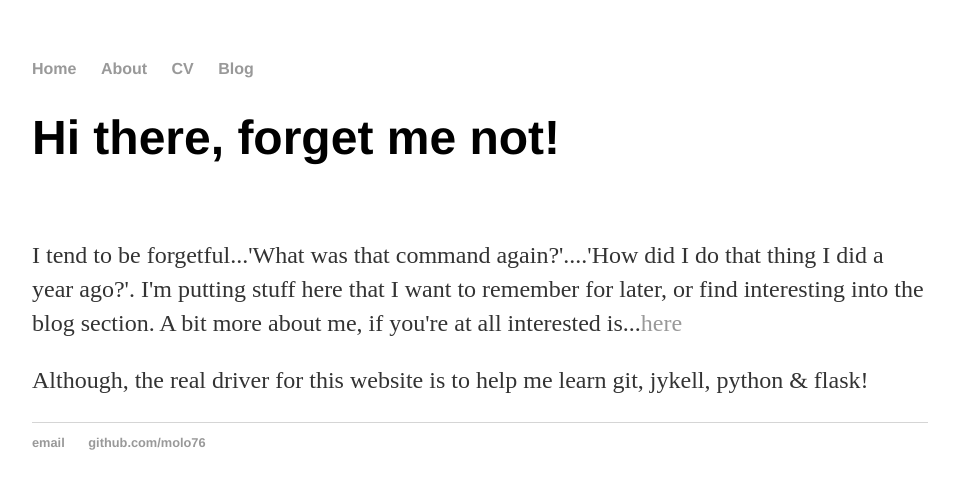
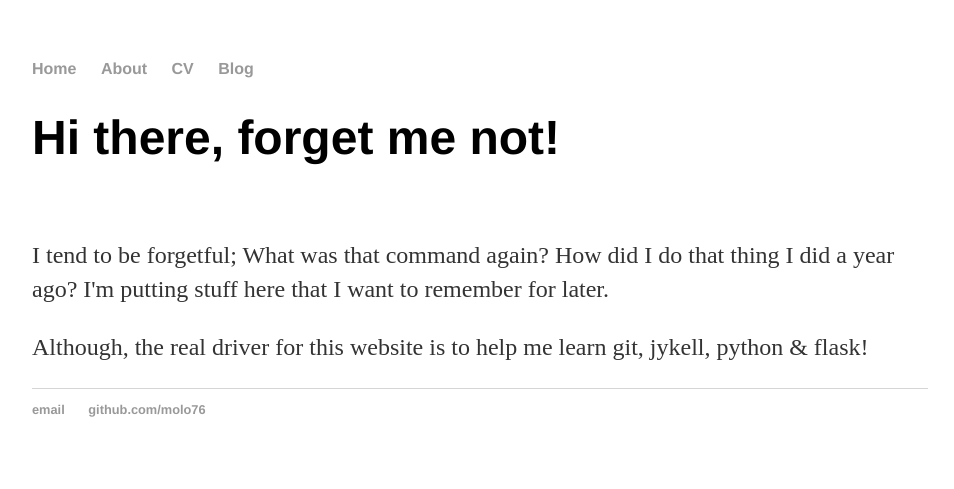
Before and after one commit to molo76/molo76.github.io, a Jekyll site: the page built from index.html, in a window 1280 px wide. Shown: the top 489 px of the page, without its empty margins (160-1114 px from the left). Built offline with Jekyll 4.4.1, drawn with Linux system fonts in a browser that asks for light colours.

Commit message:
Altered index.html

```diff
--- a/index.html
+++ b/index.html
@@ -5,7 +5,7 @@ title: Forget me not
 <div class="blurb">
         		<h1>Hi there, forget me not!</h1>
 				<br/>
-				<p>I tend to be forgetful...'What was that command again?'....'How did I do that thing I did a year ago?'. I'm putting stuff here that I want to remember for later, or find interesting into the blog section. A bit more about me, if you're at all interested is...<a href="/about">here</a></p>
+				<p>I tend to be forgetful; What was that command again? How did I do that thing I did a year ago? I'm putting stuff here that I want to remember for later.</p>
 <p>Although, the real driver for this website is to help me learn git, jykell, python & flask!</p>
 
 </div><!-- /.blurb -->
```
